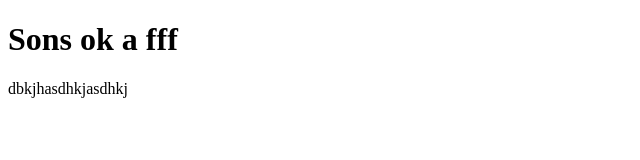
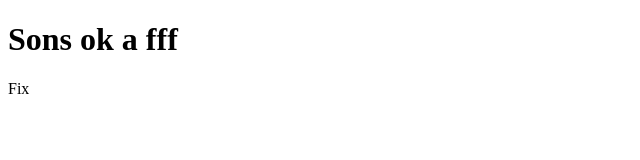
Before and after one commit to NHSon05/git-demo, a plain HTML site: page index.html in a window 1280 px wide. Shown: the whole page, without its empty margins (0-640 px from the left). Drawn offline with Linux system fonts and the light colour scheme.

Commit message:
Update index.html

```diff
--- a/index.html
+++ b/index.html
@@ -7,6 +7,6 @@
 </head>
 <body>
     <h1>Sons ok a fff </h1>
-    <p>dbkjhasdhkjasdhkj</p>
+    <p>Fix</p>
 </body>
 </html>
```
